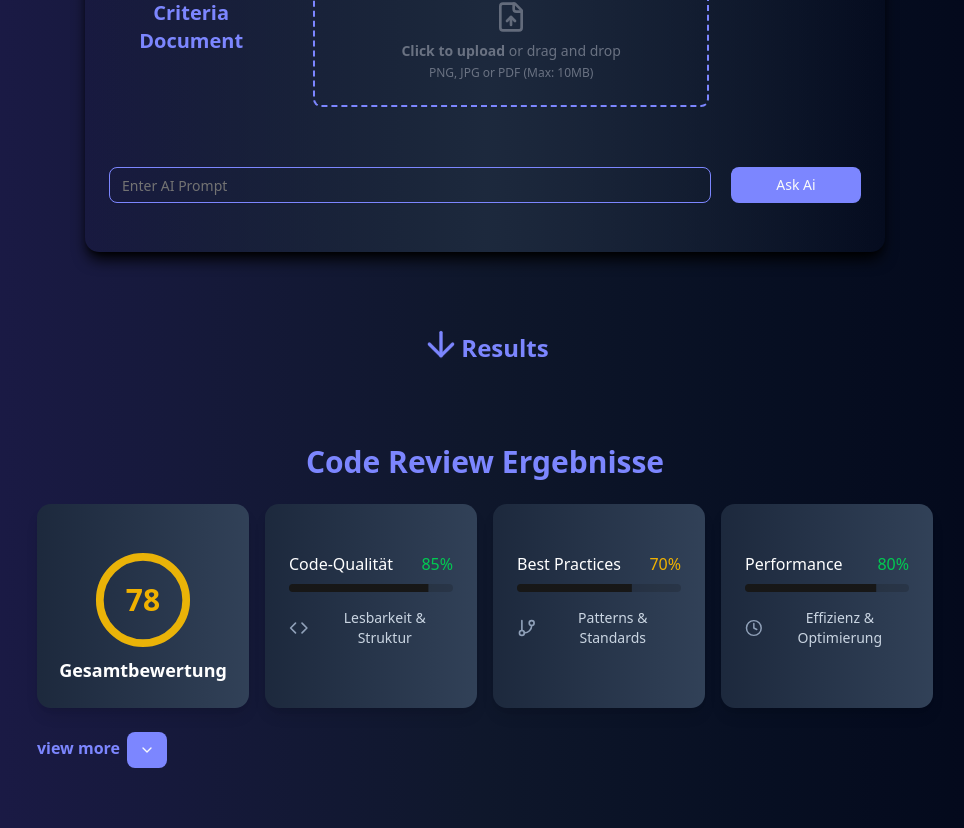
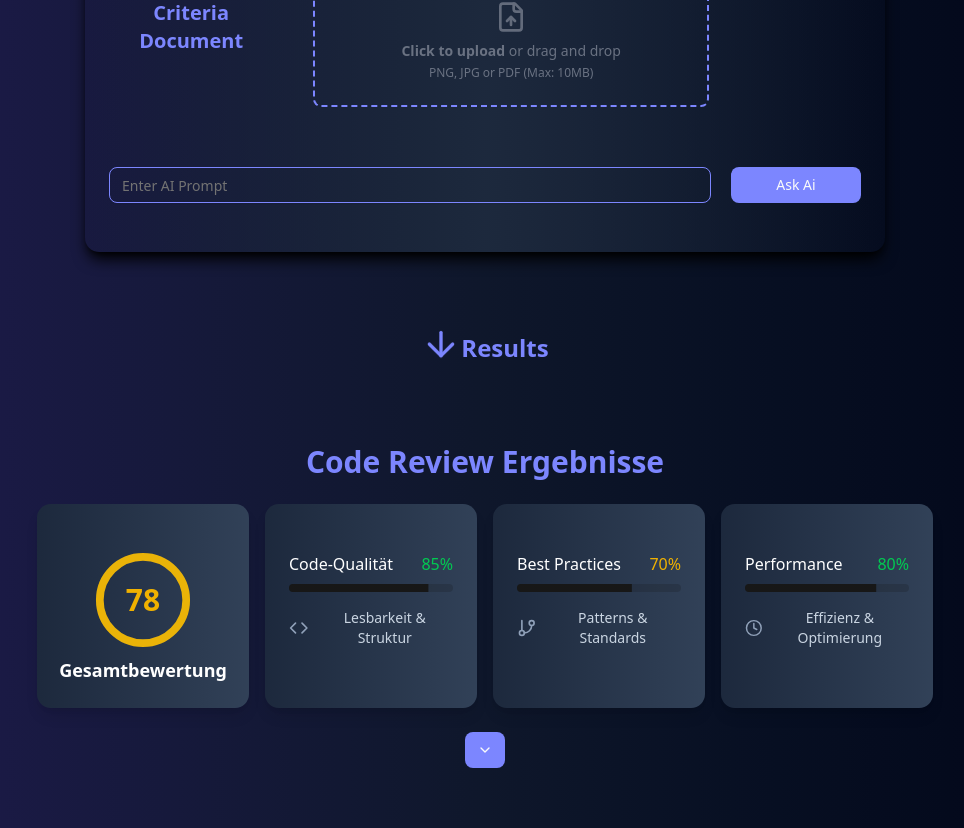
Before and after one commit to KreakxX/Software_Projekt_Henrik_Jan, a Next.js app: page / in a window 1280 px wide. Shown: the part 844-1672 px from the top of the page, without its empty margins (155-1119 px from the left). Built offline with nearby package versions, Linux system fonts and the light colour scheme.

Commit message:
daily commit

```diff
--- a/app/ProjectAnalyzer.tsx
+++ b/app/ProjectAnalyzer.tsx
@@ -247,10 +247,7 @@ const ProjectAnalyzer: React.FC = () => {
                 </CardContent>
               </Card>
             </div>
-            <div className="flex justify-between w-[130px]">
-              <h1 className="text-md font-bold text-indigo-400 mt-1">
-                view more
-              </h1>
+            <div className="flex justify-center">
               <Button
                 className="bg-indigo-400 mb-5 hover:bg-indigo-400 hover:-translate-y-1 transition-all duration-300"
                 onClick={() => {
@@ -260,6 +257,7 @@ const ProjectAnalyzer: React.FC = () => {
                 {offen ? <ChevronUp></ChevronUp> : <ChevronDown></ChevronDown>}
               </Button>
             </div>
+
             {offen ? (
               <Card className="bg-gradient-to-r from-slate-800 to-slate-700 border-none shadow-lg mb-6">
                 <CardHeader>
--- a/app/Quick/page.tsx
+++ b/app/Quick/page.tsx
@@ -218,10 +218,7 @@ const ProjectAnalyzer: React.FC = () => {
                 </CardContent>
               </Card>
             </div>
-            <div className="flex justify-between w-[130px]">
-              <h1 className="text-md font-bold text-indigo-400 mt-1">
-                view more
-              </h1>
+            <div className="flex justify-center">
               <Button
                 className="bg-indigo-400 mb-5 hover:bg-indigo-400 hover:-translate-y-1 transition-all duration-300"
                 onClick={() => {
```
Also changed, not shown: 1 other file (tests, documents, lock files or other folders).
